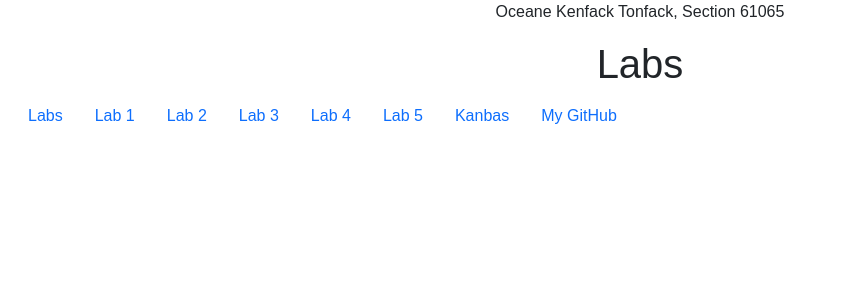
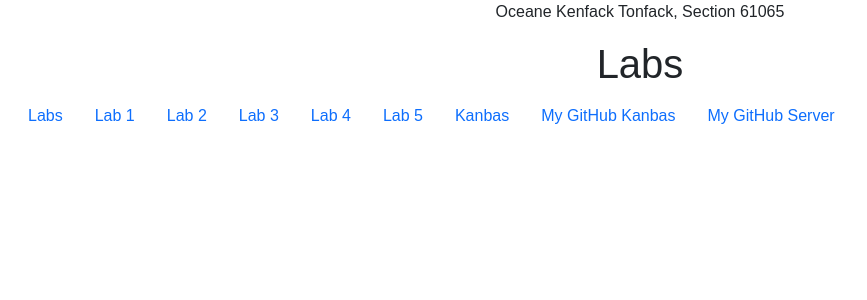
Before and after one commit to OceKen/kanbas-react-web-app, a React (Create React App) app: page /#/Labs in a window 1280 px wide. Shown: the top 300 px of the page, without its empty margins (0-867 px from the left). Built offline with nearby package versions, Linux system fonts and the light colour scheme; no server answers.

Commit message:
server link addition

```diff
--- a/src/Labs/TOC.tsx
+++ b/src/Labs/TOC.tsx
@@ -45,7 +45,12 @@
       </li>
       <li className="nav-item">
         <a id="wd-k" href="https://github.com/OceKen/kanbas-react-web-app" className="nav-link">
-          My GitHub
+          My GitHub Kanbas
+        </a>
+      </li>
+      <li className="nav-item">
+        <a id="wd-k" href="https://github.com/OceKen/kanbas-node-server-app" className="nav-link">
+          My GitHub Server
         </a>
       </li>
     </ul>
```
